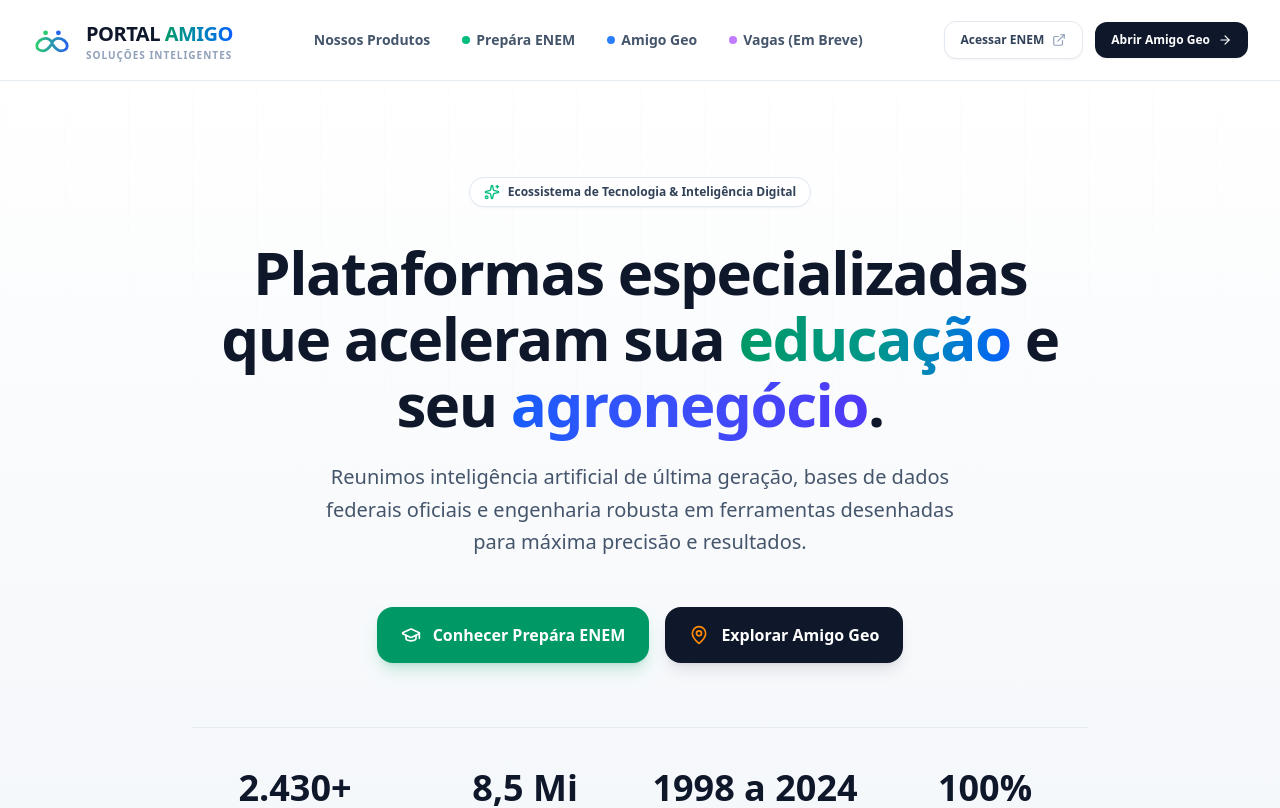
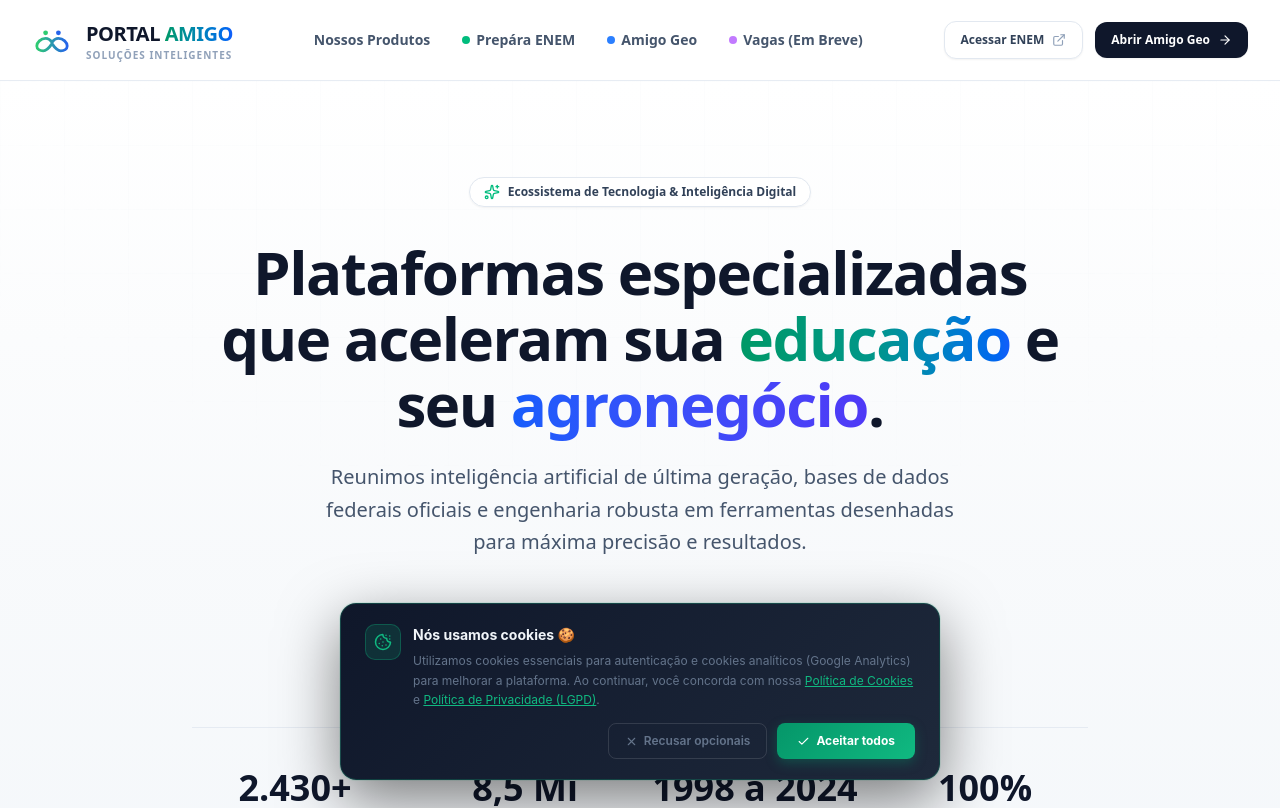
Before and after one commit to amigo-tecno/portal-amigo-web, a Next.js app: page / in a window 1280 px wide. Shown: the top 808 px of the page. Built offline with nearby package versions, Linux system fonts and the light colour scheme.

Commit message:
feat: banner de consentimento de cookies (LGPD)

```diff
--- a/src/app/layout.tsx
+++ b/src/app/layout.tsx
@@ -1,5 +1,6 @@
 import type { Metadata } from "next";
 import "./globals.css";
+import CookieConsent from "@/components/CookieConsent";
 
 export const metadata: Metadata = {
   title: "Portal Amigo | Tecnologia, Educação e Inteligência Territorial",
@@ -28,6 +29,7 @@
     <html lang="pt-BR">
       <body className="antialiased min-h-screen bg-slate-50 text-slate-900 selection:bg-emerald-500 selection:text-white">
         {children}
+        <CookieConsent />
       </body>
     </html>
   );
--- /dev/null
+++ b/src/components/CookieConsent.tsx
@@ -0,0 +1,102 @@
+'use client';
+import { useState, useEffect } from 'react';
+import Link from 'next/link';
+import { Cookie, X, Check } from 'lucide-react';
+
+export default function CookieConsent() {
+  const [visible, setVisible] = useState(false);
+
+  useEffect(() => {
+    const consent = localStorage.getItem('amigo_cookie_consent');
+    if (!consent) {
+      const t = setTimeout(() => setVisible(true), 1200);
+      return () => clearTimeout(t);
+    }
+  }, []);
+
+  const accept = () => {
+    localStorage.setItem('amigo_cookie_consent', 'accepted');
+    setVisible(false);
+  };
+
+  const decline = () => {
+    localStorage.setItem('amigo_cookie_consent', 'declined');
+    setVisible(false);
+  };
+
+  if (!visible) return null;
+
+  return (
+    <div
+      role="dialog"
+      aria-label="Consentimento de cookies"
+      style={{
+        position: 'fixed',
+        bottom: '20px',
+        left: '50%',
+        transform: 'translateX(-50%)',
+        zIndex: 9999,
+        width: 'min(600px, calc(100vw - 32px))',
+        background: 'linear-gradient(135deg, #0f172a 0%, #1e293b 100%)',
+        border: '1px solid rgba(16,185,129,0.25)',
+        borderRadius: '16px',
+        boxShadow: '0 20px 60px rgba(0,0,0,0.5), 0 0 0 1px rgba(16,185,129,0.1)',
+        padding: '20px 24px',
+        display: 'flex',
+        flexDirection: 'column',
+        gap: '14px',
+      }}
+    >
+      <div style={{ display: 'flex', alignItems: 'flex-start', gap: '12px' }}>
+        <div style={{
+          width: '36px', height: '36px', borderRadius: '10px', flexShrink: 0,
+          background: 'rgba(16,185,129,0.15)', border: '1px solid rgba(16,185,129,0.3)',
+          display: 'flex', alignItems: 'center', justifyContent: 'center',
+        }}>
+          <Cookie size={18} style={{ color: '#10b981' }} />
+        </div>
+        <div style={{ flex: 1 }}>
+          <p style={{ color: '#f1f5f9', fontWeight: 700, fontSize: '14px', marginBottom: '6px' }}>
+            Nós usamos cookies 🍪
+          </p>
+          <p style={{ color: '#64748b', fontSize: '12px', lineHeight: '1.6' }}>
+            Utilizamos cookies essenciais para autenticação e cookies analíticos (Google Analytics) para melhorar a plataforma.
+            Ao continuar, você concorda com nossa{' '}
+            <Link href="/cookies" style={{ color: '#10b981', textDecoration: 'underline' }}>
+              Política de Cookies
+            </Link>{' '}
+            e{' '}
+            <Link href="/privacidade" style={{ color: '#10b981', textDecoration: 'underline' }}>
+              Política de Privacidade (LGPD)
+            </Link>.
+          </p>
+        </div>
+      </div>
+
+      <div style={{ display: 'flex', gap: '10px', justifyContent: 'flex-end' }}>
+        <button
+          onClick={decline}
+          style={{
+            display: 'flex', alignItems: 'center', gap: '6px',
+            padding: '8px 16px', borderRadius: '8px', fontSize: '12px', fontWeight: 600, cursor: 'pointer',
+            background: 'transparent', border: '1px solid rgba(255,255,255,0.12)', color: '#64748b',
+          }}
+        >
+          <X size={13} /> Recusar opcionais
+        </button>
+        <button
+          onClick={accept}
+          style={{
+            display: 'flex', alignItems: 'center', gap: '6px',
+            padding: '8px 20px', borderRadius: '8px', fontSize: '12px', fontWeight: 700, cursor: 'pointer',
+            background: 'linear-gradient(135deg, #059669, #10b981)',
+            border: 'none', color: '#fff',
+            boxShadow: '0 4px 12px rgba(5,150,105,0.35)',
+          }}
+        >
+          <Check size={13} /> Aceitar todos
+        </button>
+      </div>
+    </div>
+  );
+}
```
